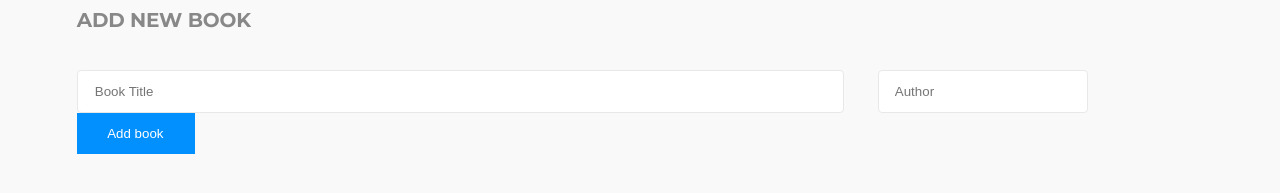
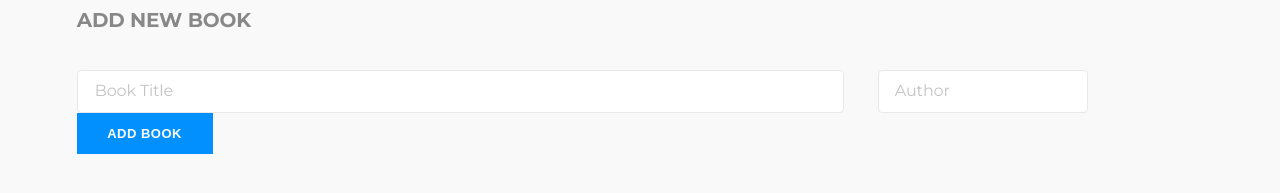
Before and after one commit to mariegrace31/bookstore, a React (Create React App) app: page / in a window 1280 px wide. Shown: the part 219-412 px from the top of the page. Built offline with nearby package versions, Linux system fonts and the light colour scheme; no server answers.

Commit message:
Update the styling

```diff
--- a/src/components/AddBookBtn.js
+++ b/src/components/AddBookBtn.js
@@ -3,7 +3,7 @@ import React from 'react';
 function AddBookBtn() {
   return (
     <>
-      <button type="submit" className="add-btn">Add book</button>
+      <button type="submit" className="add-btn">ADD BOOK</button>
     </>
   );
 }
--- a/src/components/Book.js
+++ b/src/components/Book.js
@@ -11,7 +11,7 @@ function Book({ book, itemId }) {
         <div className="book-container">
           <div className="book-descr">
             <p className="action Text-Style-9">{book.category}</p>
-            <h4 className="book-title Text-Style-5">{book.title}</h4>
+            <h4 className="book-title">{book.title}</h4>
             <span className="book-author">{book.author}</span>
             <ul className="comment-container Text-Style-8">
               <li>comments</li>
--- a/src/components/Chapter.js
+++ b/src/components/Chapter.js
@@ -8,9 +8,9 @@ function Chapter() {
         <span className="line" />
         <div className="chapter-container">
           <h2 className="current Text-Style-7">current chapter</h2>
-          <h1 className="chapter Text-Style-4">chapter:3 " A Lesson Learned "</h1>
+          <h1 className="chapter">chapter:3 " A Lesson Learned "</h1>
           <div className="update">
-            <p className="update-content Text-Style-11">UPDATE PROGRESS</p>
+            <p className="update-content">UPDATE PROGRESS</p>
           </div>
         </div>
       </div>
--- a/src/styles/App.css
+++ b/src/styles/App.css
@@ -129,18 +129,24 @@ body {
 }
 
 .book-title {
-  margin-top: 6px;
-  letter-spacing: -0.2px;
-  font-size: 1rem;
+  width: 120%;
+  height: 1.813rem;
+  margin: 0.188rem 20.188rem 0 0;
+  font-family: "RobotoSlab", sans-serif;
+  font-size: 1.375rem;
+  font-weight: bold;
   font-stretch: normal;
   font-style: normal;
-  width: 120%;
+  line-height: normal;
+  letter-spacing: -0.2px;
+  color: #121212;
 }
 
 .book-author {
   width: 6.688rem;
   height: 1.188rem;
   margin: 0.25rem 0 0;
+  font-family: "RobotoSlab", sans-serif;
   font-size: 0.875rem;
   font-weight: 300;
   font-stretch: normal;
@@ -156,9 +162,18 @@ body {
   display: flex;
   color: #4386bf;
   margin-top: 1rem;
-  gap: 8px;
+  gap: 10px;
   text-transform: capitalize;
   cursor: pointer;
+}
+
+.comment-container li {
+  font-family: "RobotoSlab", sans-serif;
+  font-weight: 300;
+  font-stretch: normal;
+  font-style: normal;
+  line-height: normal;
+  letter-spacing: normal;
 }
 
 .comment-container li:hover {
@@ -197,14 +212,16 @@ body {
 }
 
 .comp-container h4 {
-  font-size: 20px;
+  font-size: 30px;
   font-weight: normal;
+  font-family: "Montserrat", sans-serif;
 }
 
 .complited {
   color: black;
   opacity: 0.5;
   font-size: 15px;
+  font-family: "Montserrat", sans-serif;
 }
 
 .line {
@@ -220,9 +237,15 @@ body {
 }
 
 .current {
+  text-transform: uppercase;
+  font-family: "RobotoSlab", sans-serif;
   font-size: 0.813rem;
   font-weight: 300;
-  text-transform: uppercase;
+  font-stretch: normal;
+  font-style: normal;
+  line-height: normal;
+  letter-spacing: normal;
+  color: #121212;
   opacity: 0.5;
 }
 
@@ -231,7 +254,12 @@ body {
   font-weight: 300;
   letter-spacing: -0.4px;
   text-transform: capitalize;
-  margin: 4px auto;
+  margin: 5px auto;
+  font-family: "RobotoSlab", sans-serif;
+  font-stretch: normal;
+  font-style: normal;
+  line-height: normal;
+  color: #121212;
 }
 
 .update {
@@ -239,6 +267,19 @@ body {
   background-color: #0290ff;
   border-radius: 3px;
   padding: 0.438rem 1.188rem 0.5rem 1.375rem;
+  font-size: 0.813rem;
+  font-weight: 300;
+}
+
+.update-content {
+  font-family: "RobotoSlab", sans-serif;
+  font-size: 0.813rem;
+  font-weight: 300;
+  font-stretch: normal;
+  font-style: normal;
+  line-height: normal;
+  letter-spacing: 0.5px;
+  color: white;
 }
 
 .add-container {
@@ -275,11 +316,33 @@ body {
   border: none;
 }
 
+.input-title::placeholder {
+  color: #c4c4c4;
+  font-family: "Montserrat", sans-serif;
+  font-size: 1rem;
+  font-weight: normal;
+  font-stretch: normal;
+  font-style: normal;
+  line-height: normal;
+  letter-spacing: -0.15px;
+}
+
 .input-author {
   padding: 0.813rem 0.938rem 0.813rem  1rem;
   text-transform: capitalize;
   border: solid 1px #e8e8e8;
   border-radius: 4px;
+}
+
+.input-author::placeholder {
+  color: #c4c4c4;
+  font-family: "Montserrat", sans-serif;
+  font-size: 1rem;
+  font-weight: normal;
+  font-stretch: normal;
+  font-style: normal;
+  line-height: normal;
+  letter-spacing: -0.15px;
 }
 
 .input-author:focus {
@@ -293,6 +356,13 @@ body {
   background-color: #0290ff;
   border: none;
   color: white;
+  font-family: "RobotoSlab", sans-serif;
+  font-size: 0.813rem;
+  font-weight: bold;
+  font-stretch: normal;
+  font-style: normal;
+  line-height: normal;
+  letter-spacing: 0.5px;
 }
 
 .add-btn:hover {
```
